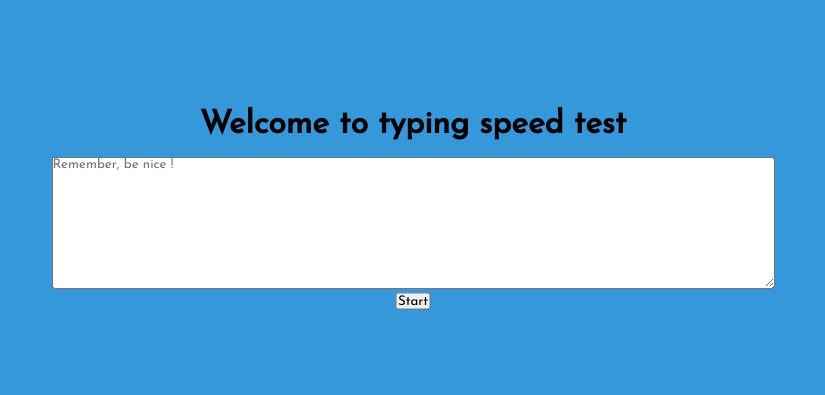
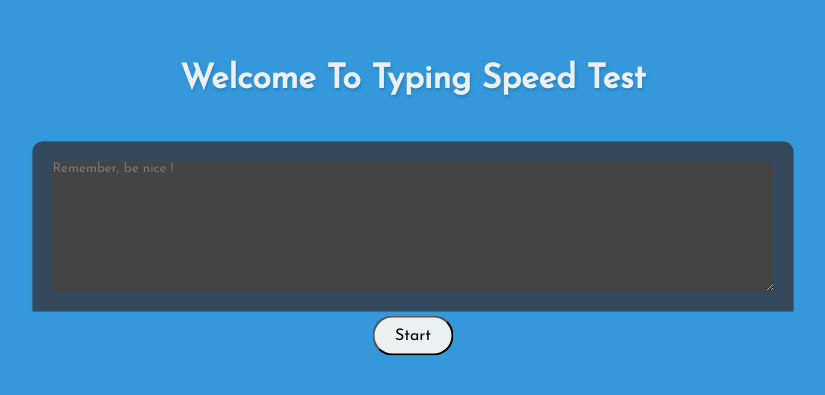
Before and after one commit to kshitijvarshne1/Typing-Speed-Test-App, a plain HTML site: page index.html in a window 1280 px wide. Shown: the part 191-586 px from the top of the page, without its empty margins (227-1052 px from the left). Drawn offline with Linux system fonts and the light colour scheme.

Commit message:
add css to btn

```diff
--- a/style.css
+++ b/style.css
@@ -18,3 +18,28 @@
     transform:translate(-50%,-50%);
     text-align: center;
 }
+h1{
+    text-transform: capitalize;
+    text-align: center;
+    margin-bottom: 30px;
+    color: #ecf0f1;
+    text-shadow: 1px 2px 3px #2980b9;
+    font-size: 2.1rem;
+}
+h2{
+    text-align: center;
+}
+
+textarea{
+    background-color: #444;
+    box-shadow: 0 0 1px rgba(0,0,0,0.2);
+    border-radius: 10px 10px 0 0;
+    border: 20px solid #34495e;
+}
+.mainbtn{
+    padding: 10px 20px;
+    border-radius: 20px;
+    background: #ecf0f1;
+    font-size: 1rem;
+    cursor: pointer;
+}
```
